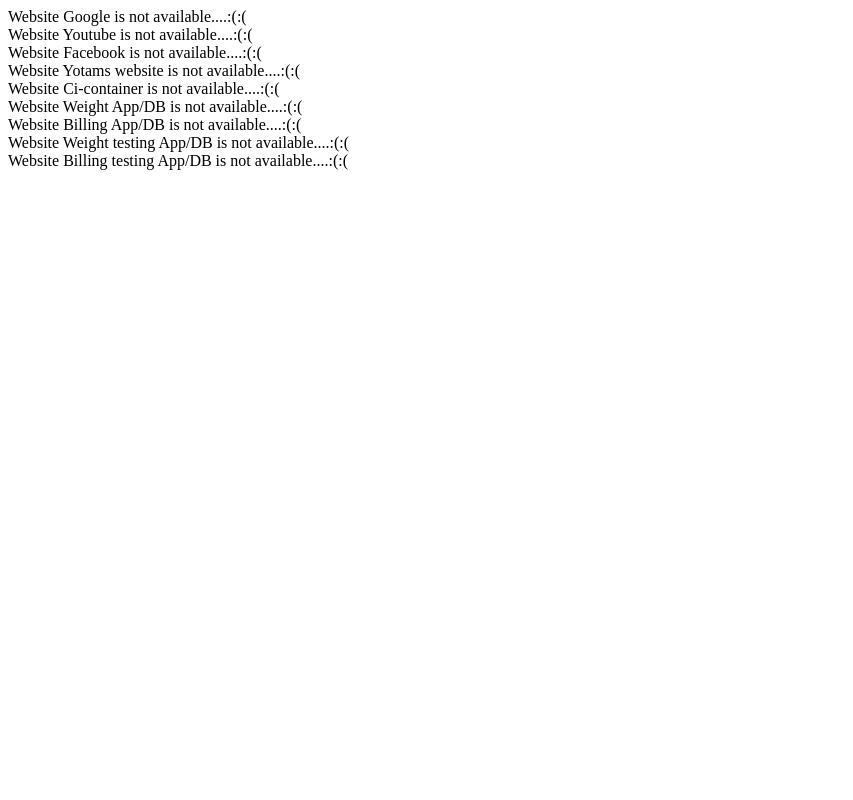
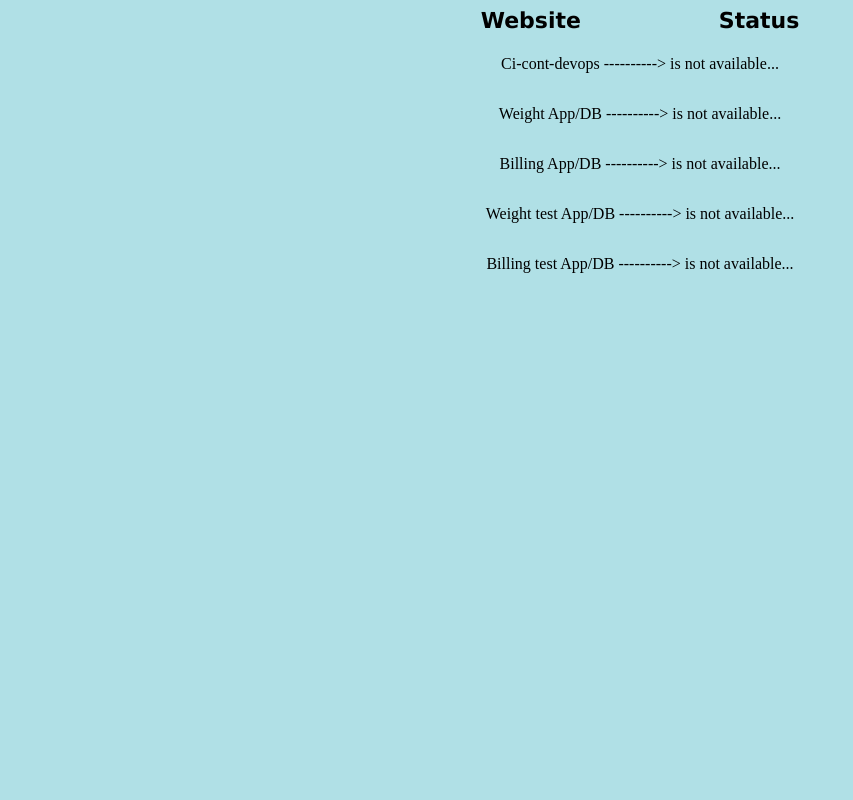
Before and after one commit to RachelNaane/gan-shmuel-green, a Flask app: template devops/ci-container/templates/monitor.html in a window 1280 px wide. Shown: the whole page, without its empty margins (0-853 px from the left). Run offline with Flask 2, Linux system fonts and the light colour scheme; the template is opened without the code that fills it, so the values that code supplies are empty.

Commit message:
adding style to monitoring

```diff
--- a/devops/ci-container/templates/monitor.html
+++ b/devops/ci-container/templates/monitor.html
@@ -1,41 +1,63 @@
 <html>
     <head>
         <title>Monitoring</title>
+
+        <style>
+            .tab1 {
+                tab-size: 2;
+            }
+            .center {
+                /* border: 5px solid; */
+                text-align: center;
+            }
+            h3 {
+                font-family: Verdana, Arial, Helvetica, sans-serif;
+                font-size: 22px;
+                color: #000000;
+                text-align: center;
+            }
+
+        </style>
     </head>
 
 
-    <body>
-        <div id="succes" class="font-mono" style="color: green;"></div>
-        <div id="failure" class="font-mono" style="color: red;"></div>
+    <body style="background-color:powderblue">
+        <header>
+            <pre class="tab1"><h3>Website                  Status</h3></pre>
+        </header>
+
         <script>
+            // gets a url and service name and does a fetch request to the url
+            // and returns a string accordingly
             async function httpGet(url, service)
             {
                 try {
                     const response = await fetch(url, {method: 'GET', mode: 'no-cors'});
                     if (response.status == 0) {
 
-                        return service + " 200 OK GOOD JOB :)";
+                        return service + " ----------> 200 OK ";
+
                     }
                 } catch{
-                    return "Website " + service + " is not available....:(:(";
+                    return service + " ----------> is not available...";
                 }
             }
 
 
-            ls_dict = {'Google': 'http://www.google.com',
-                        'Youtube': 'http://www.youtube.com',
-                        'Facebook': 'http://www.facebook.com',
-                        'Yotams website': 'http://www.yotamsfakewebsite.com',
-                        'Ci-container': 'http://3.9.66.97:8085/health',
+            ls_dict = {'Ci-cont-devops': 'http://3.9.66.97:8085/health',
                         'Weight App/DB': 'http://3.9.66.97:8081/health',
                         'Billing App/DB': 'http://3.9.66.97:8083/health',
-                        'Weight testing App/DB': 'http://3.9.66.97:8086/health',
-                        'Billing testing App/DB': 'http://3.9.66.97:8088/health'}
+                        'Weight test App/DB': 'http://3.9.66.97:8086/health',
+                        'Billing test App/DB': 'http://3.9.66.97:8088/health'}
 
+            // prints the string gotten from 'httpGet' function to the screen
             async function main()
             {
                 for (index in ls_dict){
-                    const newDiv = document.createElement("div");
+                    var newDiv = document.createElement("div");
+                    newDiv.style.width = "auto";
+                    newDiv.style.height = "50px";
+                    newDiv.className = "center";
 
                     a = await httpGet(ls_dict[index], index)
                     newContent = document.createTextNode(a);
@@ -45,10 +67,10 @@
                 }
 
             }
-
+            // refresh the page every 8 seconds
             setInterval(function() {
                 location.reload();
-            }, 5000);
+            }, 8000);
 
             main()
         </script>
```
